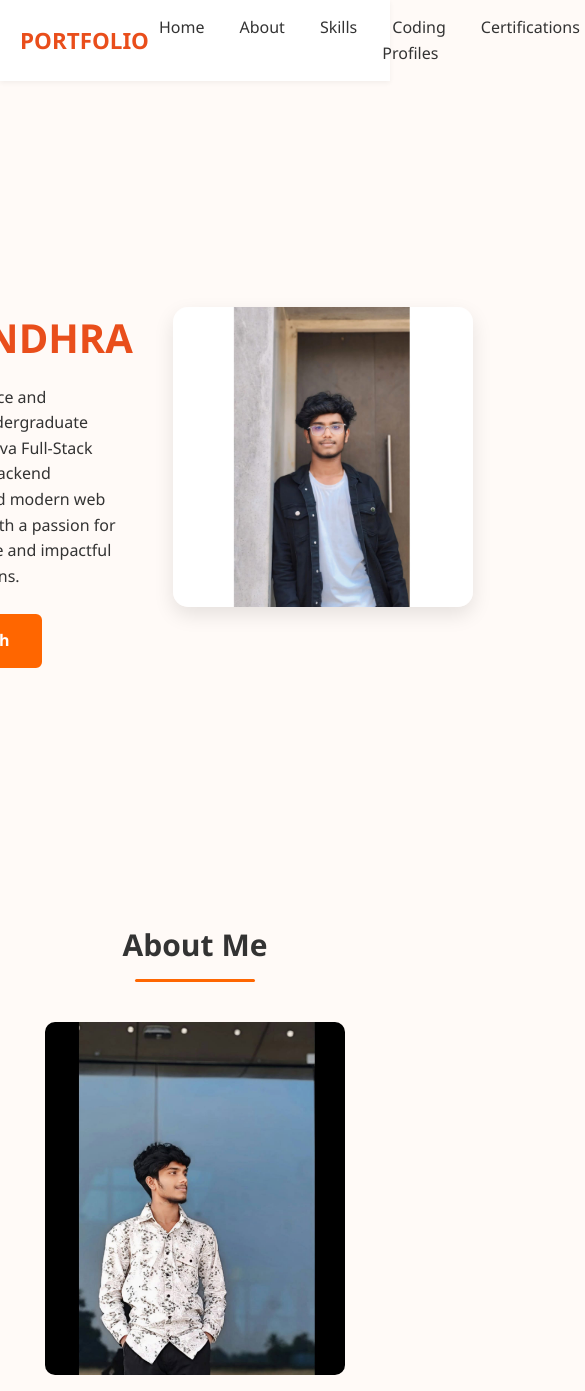
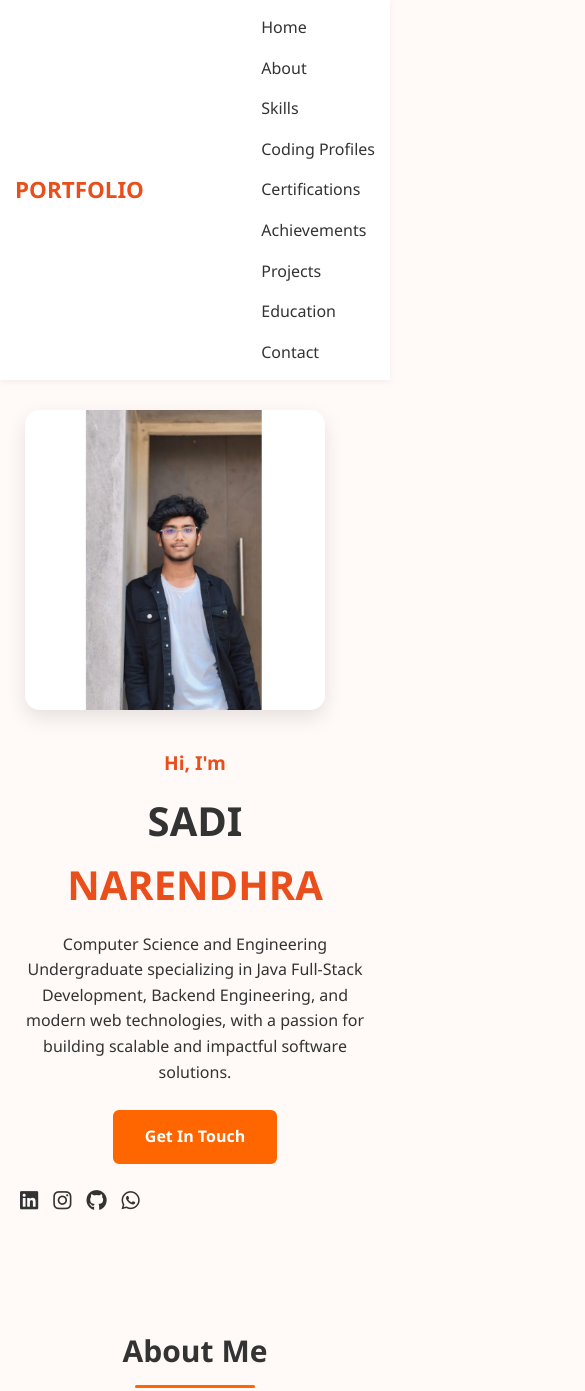
Before and after one commit to Nari-30/Personal-Portfolio, a plain HTML site: page index.html in a window 390 px wide. Shown: the top 1391 px of the page, 585 px wide, since content can reach past the window. Drawn offline with Linux system fonts and the light colour scheme.

Commit message:
Update style.css

```diff
--- a/style.css
+++ b/style.css
@@ -59,6 +59,16 @@ header {
   font-size: 1.2rem;
   cursor: pointer;
   color: #666;
+}
+@media (max-width: 768px) {
+    .navbar {
+        padding: 15px;
+    }
+
+    .nav-links {
+        flex-direction: column;
+        gap: 15px;
+    }
 }
 
 /* Hero Section */
@@ -138,6 +148,25 @@ header {
   background-color: #fff;
   color: #ff6600;
   border-color: #ff6600;
+}
+@media (max-width: 768px) {
+
+  .hero {
+    flex-direction: column-reverse;
+    text-align: center;
+    padding: 30px 20px;
+    gap: 30px;
+    min-height: auto;
+  }
+
+  .hero-text p {
+    max-width: 100%;
+  }
+
+  .hero-img img {
+    width: 220px;
+    max-width: 100%;
+  }
 }
 
 
```
